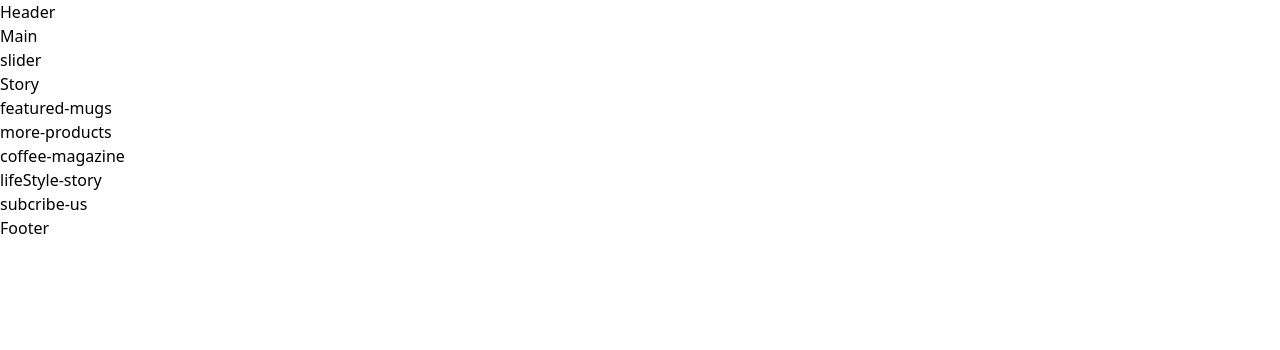
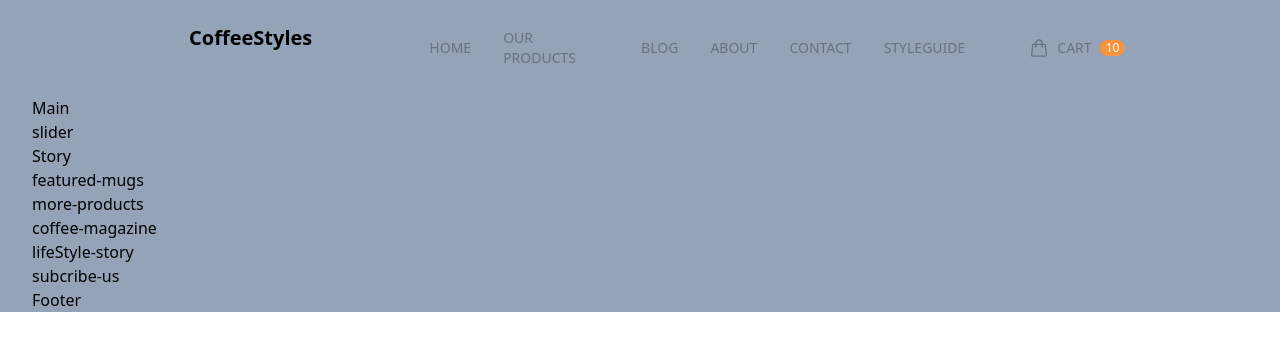
Before and after one commit to Theanh130124/CoffeeApp_Tailwind_FE, a website: page src/index.html in a window 1280 px wide. Drawn offline with Linux system fonts and the light colour scheme.

Commit message:
Update Layout Basic Header

```diff
--- a/src/index.html
+++ b/src/index.html
@@ -1,17 +1,46 @@
 <!doctype html>
 <html>
-
 <head>
   <meta charset="UTF-8">
   <meta name="viewport" content="width=device-width, initial-scale=1.0">
-  <link href="./output.css" rel="stylesheet">
+  <link href="./output.css" type="text/css" rel="stylesheet">
+
 </head>
+<body>
 
-<body>
+  <!-- Mỗi lần build tailwin phải run lại build:css để nó ghi vào output -->
   <div id="root">
-    <div id="content-wrapper">
-
-      <header>Header</header>
+  <div  class="content-wrapper max-w-screen-xl text-base mx-auto px-8 bg-slate-400">
+<!-- py là padding tọa độ y trên dưới -->
+ <!-- Có xử lý Responsive -> kéo nhỏ màn hình thì nhóm nav-item lại vào menu -->
+    <header class="py-6 mx-10" >
+    <nav class="flex flex-row justify-between">
+      <div class="logo basis-2/6 text-center text-xl font-semibold cursor-pointer">
+        CoffeeStyles
+      </div>
+      <ul class="basis-3/6 flex items-center justify-end gap-8 uppercase text-sm text-gray-500 font-medium">
+        <li>
+          <a href="#">Home</a>
+        </li>
+        <!-- Hover vào viết thẳng đây -->
+      <li class="ct-top-menu-item"><a href="#">Our Products</a></li>
+      <li class="ct-top-menu-item"><a href="#">Blog</a></li>
+      <li class="ct-top-menu-item"><a href="#">About</a></li>
+      <li class="ct-top-menu-item"><a href="https://github.com/Theanh130124" target="blank">Contact</a></li>
+      <li class="ct-top-menu-item"><a href="#">Styleguide</a></li>
+    </ul>
+      <ul class="basis-1/6 flex justify-start items-center ml-16 uppercase text-sm text-gray-500 font-medium">
+        <li class="ct-top-menu-item">
+          <a href="#" class="flex items-center">
+          <svg xmlns="http://www.w3.org/2000/svg" fill="none" viewBox="0 0 24 24" stroke-width="1.5" stroke="currentColor" class="ct-icon">
+            <path stroke-linecap="round" stroke-linejoin="round" d="M15.75 10.5V6a3.75 3.75 0 1 0-7.5 0v4.5m11.356-1.993 1.263 12c.07.665-.45 1.243-1.119 1.243H4.25a1.125 1.125 0 0 1-1.12-1.243l1.264-12A1.125 1.125 0 0 1 5.513 7.5h12.974c.576 0 1.059.435 1.119 1.007ZM8.625 10.5a.375.375 0 1 1-.75 0 .375.375 0 0 1 .75 0Zm7.5 0a.375.375 0 1 1-.75 0 .375.375 0 0 1 .75 0Z" />
+          </svg>
+          <span class="mx-2">Cart</span>
+          <span class="ct-badge-circle bg-orange-400 text-white">10</span>
+        </a></li>
+      </ul>
+    </nav>
+    </header>
     <main>Main
       <div class="slider">slider</div>
 
@@ -33,5 +62,4 @@
 
 </div>
 </body>
-
 </html>
--- a/src/input.css
+++ b/src/input.css
@@ -1,3 +1,16 @@
 @tailwind base;
 @tailwind components;
 @tailwind utilities;
+
+/*Khi 1 class css muốn áp dụng nhiều thì viết vào đây -comment // nó bị bug
+ct = custom*/
+.ct-top-menu-item{
+    @apply cursor-pointer py-1 hover:text-gray-800 relative after:absolute after:bottom-0 after:left-0 after:bg-light-coffee after:h-0.5 after:w-0  hover:after:w-full after:transition-all after:ease-in-out after:duration-300;
+}
+.ct-icon{
+    @apply w-5 h-5 inline-block;
+    /* inline-block nằm thẳng hết */
+}
+.ct-badge-circle{
+    @apply text-xs text-center rounded-full px-1.5;
+}
--- a/tailwind.config.js
+++ b/tailwind.config.js
@@ -2,7 +2,13 @@
  export default {
        content: ["./src/**/*.{html,js}"],
         theme: {
-          extend: {},
+          extend: {
+            colors : {
+              //Các này mình tự định nghĩa chứ tailwind Không có
+              'light-coffee': "#C89F94"
+            }
+
+          },
         },
         plugins: [],
       }
```
Also changed, not shown: src/output.css. Lines whose indentation alone changed are shown as unchanged.
